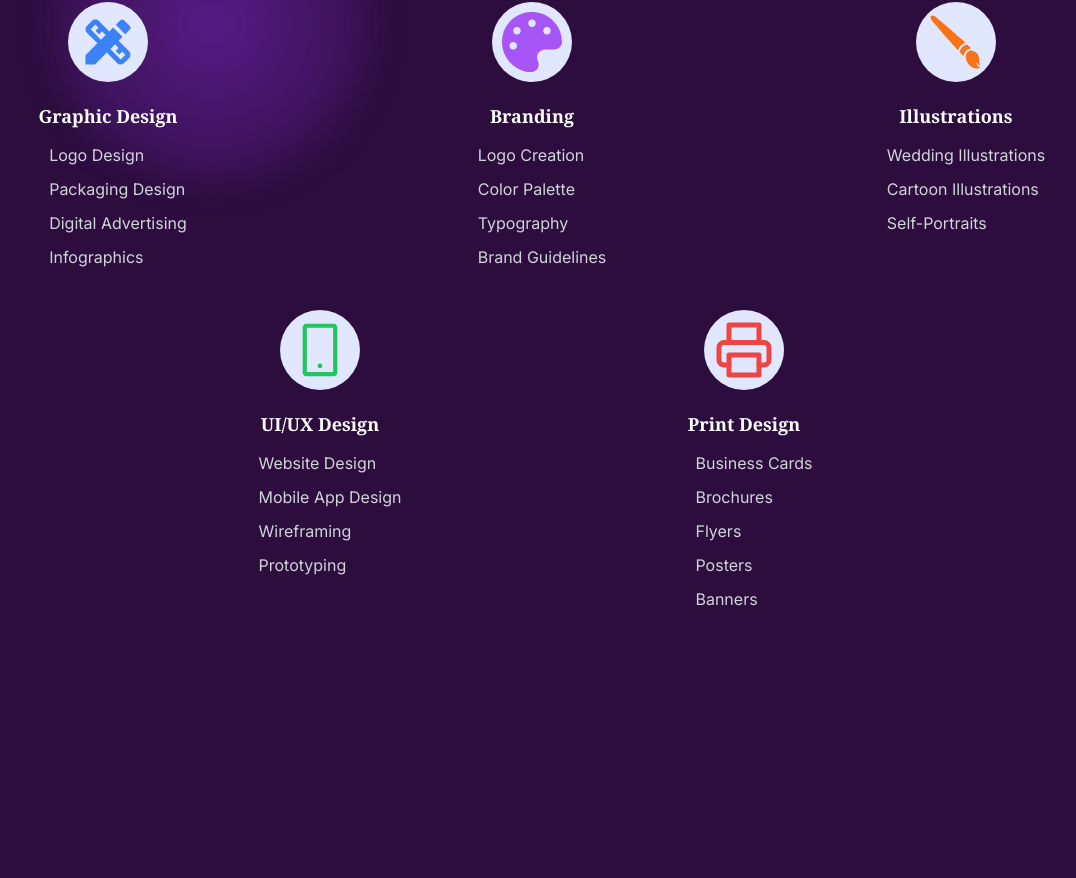
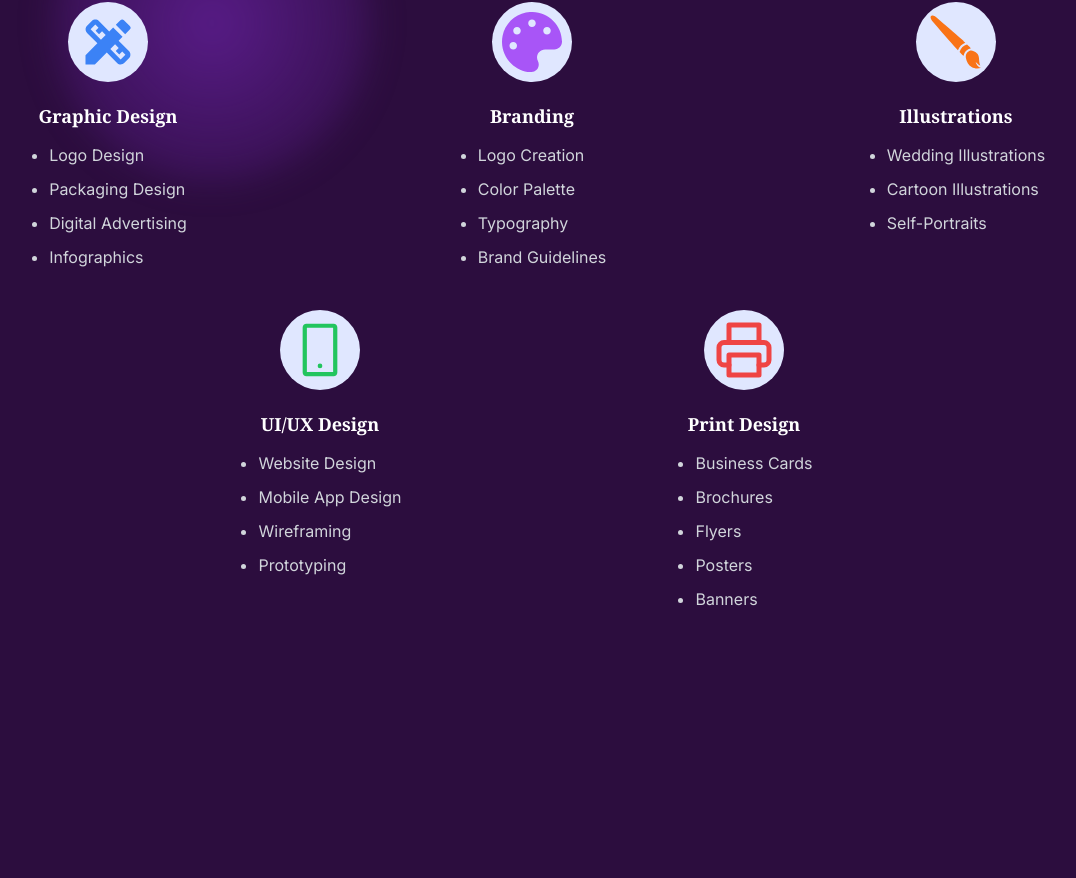
Before and after one commit to maryamshakeel22/Friend-Portfolio, a Next.js app: page / in a window 1280 px wide. Shown: the part 2998-3876 px from the top of the page, without its empty margins (108-1184 px from the left). Built offline with nearby package versions, Linux system fonts and the light colour scheme.

Commit message:
Update ServicesSection.tsx

```diff
--- a/src/app/components/ServicesSection.tsx
+++ b/src/app/components/ServicesSection.tsx
@@ -86,7 +86,7 @@ export default function Services() {
                   <h2 className="text-white text-lg title-font mb-3 font-serif font-bold">
                     {service.title}
                   </h2>
-                  <ul className="leading-relaxed text-base text-start text-gray-300 list-dics pl-5">
+                  <ul className="leading-relaxed text-base text-start text-gray-300 list-disc pl-5">
                     {service.details.map((detail, i) => (
                       <li key={i} className="mb-2">{detail}</li>
                     ))}
```
